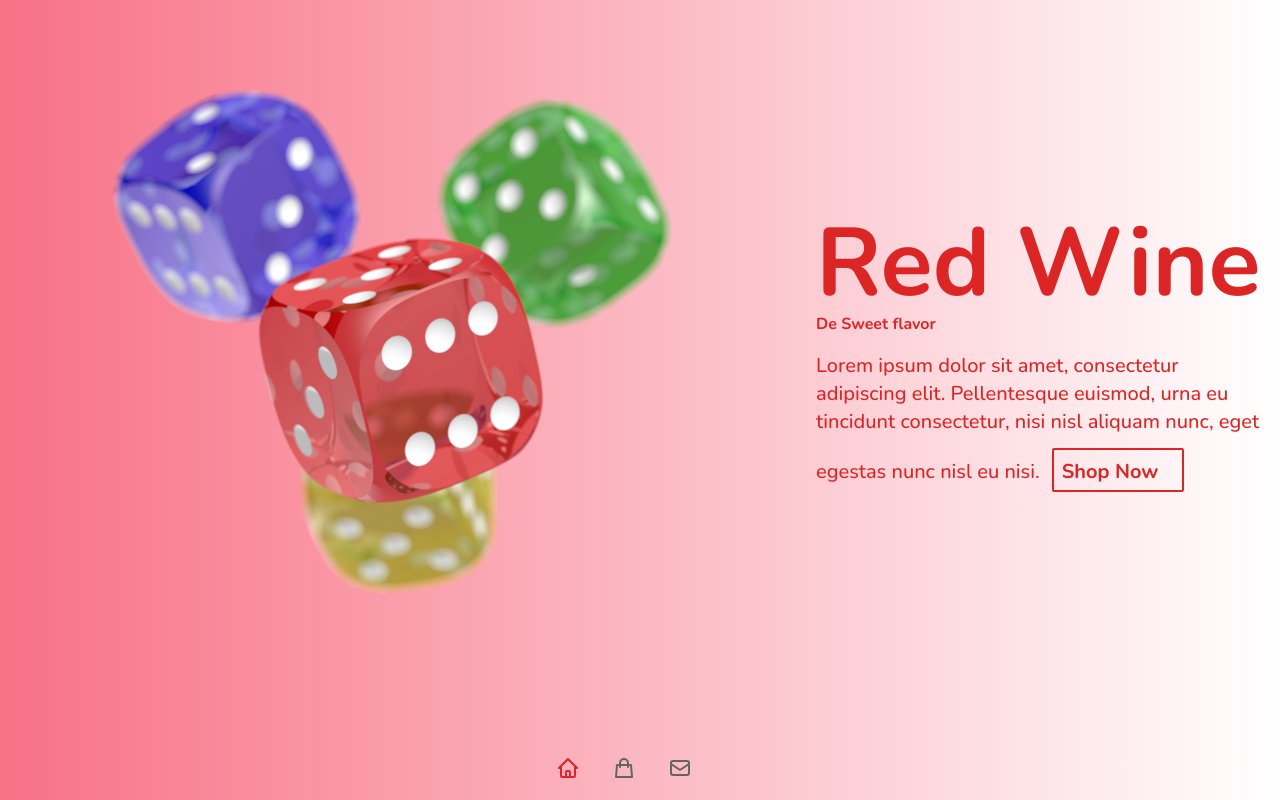
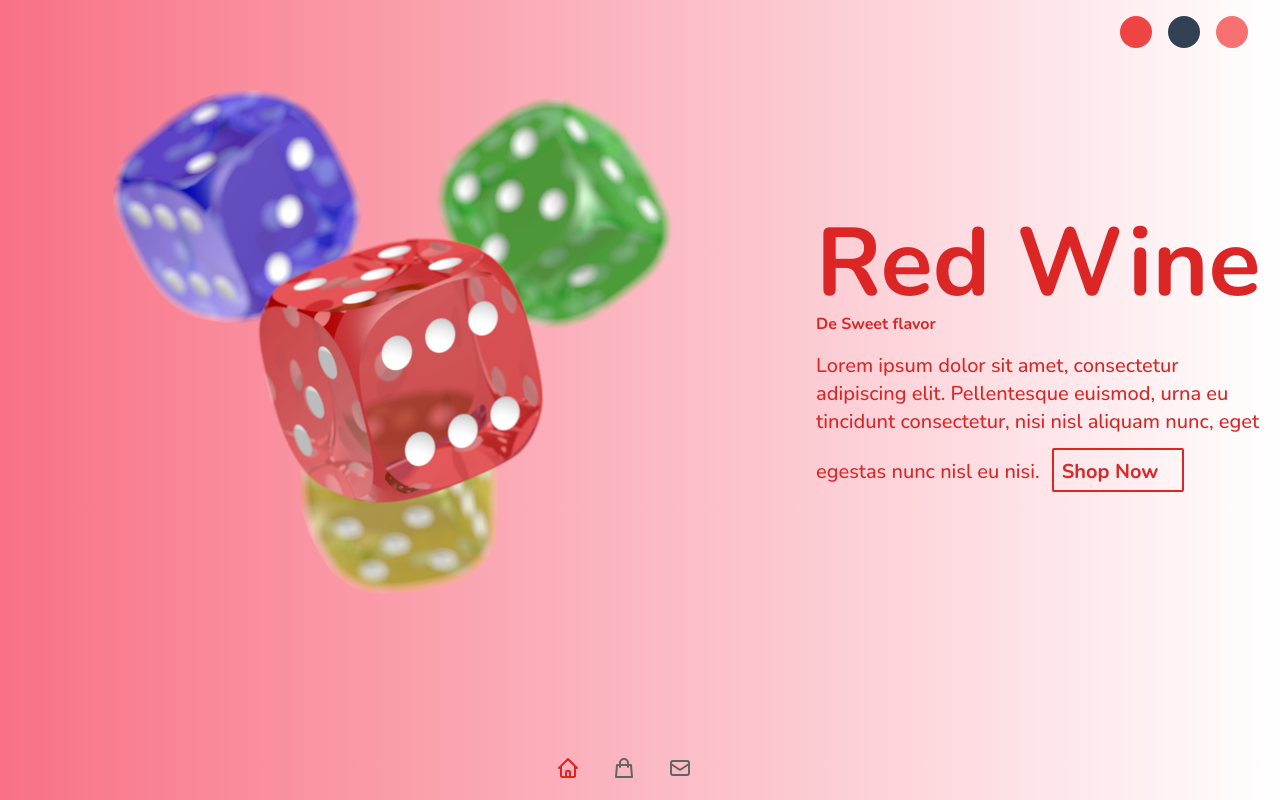
Before and after one commit to ahjam-taoufik/cv-tailwind-and-divers-css-react, a React (Create React App) app: page / in a window 1280 px wide. Built offline with nearby package versions, Linux system fonts and the light colour scheme.

Commit message:
implement switch theme

```diff
--- a/src/App.js
+++ b/src/App.js
@@ -3,16 +3,49 @@ import Contact from './pages/Contact';
 import Shop from "./pages/Shop";
 import Home from './pages/Home';
 import NavBar from './components/NavBar';
+import { useState } from "react";
+
+
+
+const ThemeButton=({setTheme})=>{
+  return(
+     <div className="absolute flex right-8 top-4" >
+        <ThemeCircle  setTheme={setTheme} value='' bg="bg-red-500"/>
+        <ThemeCircle  setTheme={setTheme} value='dark'  bg="bg-slate-700" />
+        <ThemeCircle  setTheme={setTheme} value='purple'  bg="bg-purple-500" />
+     </div>
+  )
+}
+
+const ThemeCircle=(props)=>{
+  return(
+       <div className={"h-8 w-8 mr-4 last:mr-0 rounded-full cursor-pointer bg-red-400 "+ props.bg}
+        onClick={()=>props.setTheme(props.value)}
+       >
+       </div>
+  )
+}
+
+
 
 
 function App() {
+  const [theme, setTheme] = useState("bg-red-500");
+  // console.log('theme', theme);
+
   return (
+
+    <div className={
+      theme === "dark" ? "theme-dark" : theme === "purple"? "theme-purple" : "" }
+      >
+
+
     <div className=" font-nunito text-skin-base bg-gradient-to-r from-skin-hue
      selection:bg-red-600 selection:text-white
     ">
-
     <BrowserRouter>
       <NavBar />
+      <ThemeButton  setTheme={setTheme} />
       <Routes>
         <Route path="/" element={<Home />} />
         <Route path="/c" element={<Contact />} />
@@ -21,6 +54,7 @@ function App() {
       </Routes>
     </BrowserRouter>
     </div>
+    </div>
 
   );
 }
```
